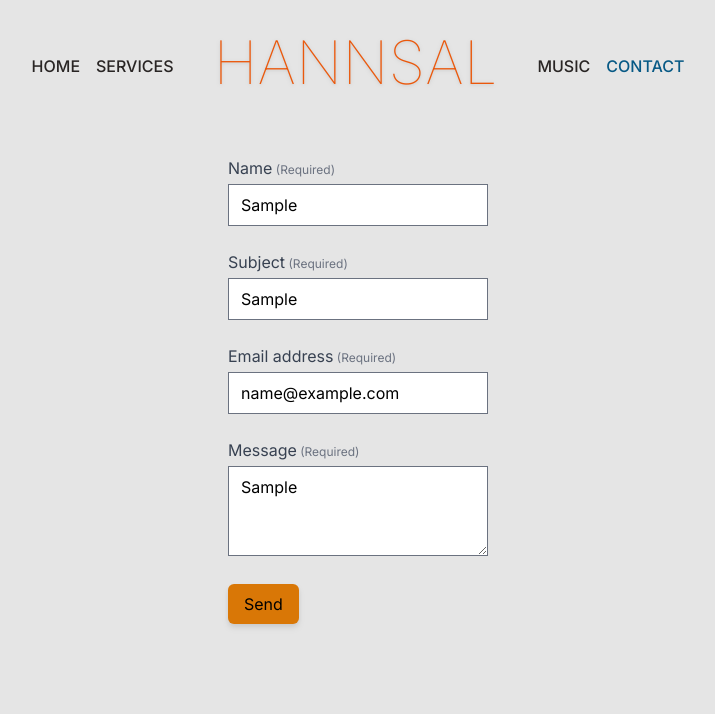
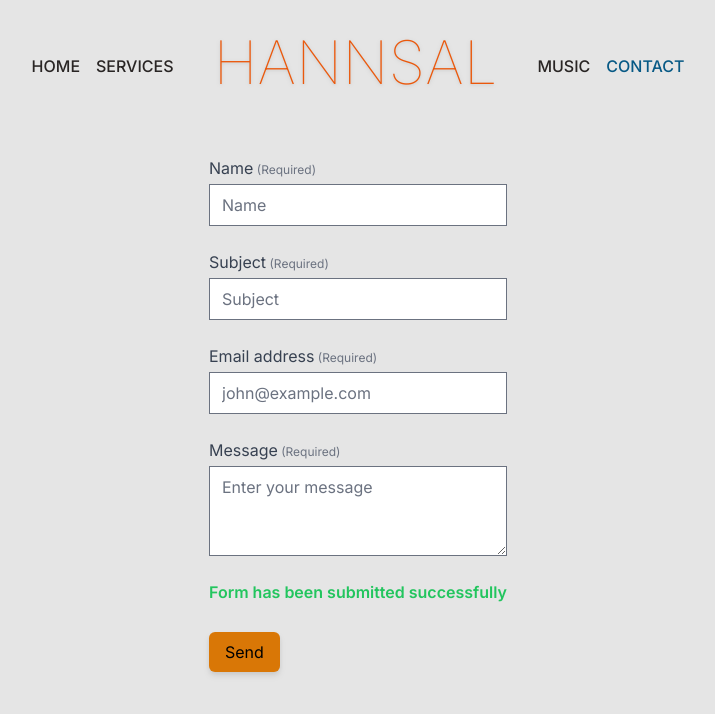
Before and after one commit to hapsal/musicportfolio, a Next.js app: page /contact in a window 1280 px wide. Both pictures are taken after typing "Sample", "Sample", "name@example.com", "Sample" into the empty fields and a click on the button "Send". Shown: the top 714 px of the page, without its empty margins (282-997 px from the left). Built offline with nearby package versions, Linux system fonts and the light colour scheme.

Commit message:
feat: added form-validation

```diff
--- a/package.json
+++ b/package.json
@@ -17,6 +17,7 @@
     "postcss": "8.4.23",
     "react": "18.2.0",
     "react-dom": "18.2.0",
+    "react-hook-form": "^7.43.9",
     "tailwindcss": "3.3.1"
   },
   "devDependencies": {
--- a/src/pages/contact.js
+++ b/src/pages/contact.js
@@ -1,35 +1,109 @@
-import React from "react";
+import React, { useState } from "react";
+import { useForm } from "react-hook-form";
+import { motion, AnimatePresence } from "framer-motion"
 
 
 const Contact = () => {
+    const { register, handleSubmit, formState: { errors }, reset } = useForm()
+    const [success, setSuccess] = useState()
+
+    const onSubmit = (data) => {{
+        console.log(data)
+        reset()
+        setSuccess(true)
+    }}
+
     return (
         <main className="flex justify-center min-h-screen">
             <div className="mt-8 max-w-md">
+                    <form method="post" autoComplete="off" onSubmit={e => e.preventDefault()}>
                         <div className="grid grid-cols-1 gap-6">
                             <label className="block">
                                 <span className="text-gray-700">Name</span>
                                 <span className="text-gray-500 text-xs"> (Required)</span>
-                        <input type="text" className="mt-1 block w-full" placeholder="Name" required/>
+                                <input type="text" className="mt-1 block w-full" placeholder="Name" id="name"
+                                required
+                                {...register("name", {required: true, maxLength: 40})}
+                                />
+                                <AnimatePresence mode="wait" initial={false}>
+                                    {errors.name &&
+                                    <motion.p role="alert" className="flex items-center gap-1 px-2 mt-1 font-semibold text-red-500 bg-red-100 rounded-md"
+                                    initial={{opacity: 0, y: 10}}
+                                    animate={{opacity: 1, y: 0}}
+                                    exit={{opacity: 0, y: 10}}
+                                    transition={{ duration: 0.2, type: "spring", stiffness: 120  }}
+                                    >
+                                    Name is required
+                                    </motion.p>}
+                                </AnimatePresence>
                             </label>
                             <label className="block">
                                 <span className="text-gray-700">Subject</span>
                                 <span className="text-gray-500 text-xs"> (Required)</span>
-                        <input type="text" className="mt-1 block w-full" placeholder="Subject" required/>
+                                <input type="text" className="mt-1 block w-full" placeholder="Subject" id="subject"
+                                required
+                                {...register("subject", {required: true, maxLength: 40})}
+                                />
+                                <AnimatePresence mode="wait" initial={false}>
+                                    {errors.subject &&
+                                    <motion.p role="alert" className="flex items-center gap-1 px-2 mt-1 font-semibold text-red-500 bg-red-100 rounded-md"
+                                    initial={{opacity: 0, y: 10}}
+                                    animate={{opacity: 1, y: 0}}
+                                    exit={{opacity: 0, y: 10}}
+                                    transition={{ duration: 0.2, type: "spring", stiffness: 120  }}
+                                    >
+                                    Subject is required
+                                    </motion.p>}
+                                </AnimatePresence>
                             </label>
                             <label className="block">
                                 <span className="text-gray-700">Email address</span>
                                 <span className="text-gray-500 text-xs"> (Required)</span>
-                        <input type="email" className="mt-1 block w-full" placeholder="john@example.com" required/>
+                                <input type="email" className="mt-1 block w-full" placeholder="john@example.com" id="email"
+                                required
+                                {...register("email", {required: true, pattern: /^(([^<>()[\]\\.,;:\s@"]+(\.[^<>()[\]\\.,;:\s@"]+)*)|(".+"))@((\[[0-9]{1,3}\.[0-9]{1,3}\.[0-9]{1,3}\.[0-9]{1,3}\])|(([a-zA-Z\-0-9]+\.)+[a-zA-Z]{2,}))$/})}
+                                />
+                                <AnimatePresence mode="wait" initial={false}>
+                                    {errors.email &&
+                                    <motion.p role="alert" className="flex items-center gap-1 px-2 mt-1 font-semibold text-red-500 bg-red-100 rounded-md"
+                                    initial={{opacity: 0, y: 10}}
+                                    animate={{opacity: 1, y: 0}}
+                                    exit={{opacity: 0, y: 10}}
+                                    transition={{ duration: 0.2, type: "spring", stiffness: 120  }}
+                                    >
+                                    Email is required
+                                    </motion.p>}
+                                </AnimatePresence>
                             </label>
                             <label className="block">
                                 <span className="text-gray-700">Message</span>
                                 <span className="text-gray-500 text-xs"> (Required)</span>
-                        <textarea className="mt-1 block w-full" rows="3" placeholder="Enter your message" required></textarea>
+                                <textarea className="mt-1 block w-full" rows="3" placeholder="Enter your message" id="message"
+                                required
+                                {...register("message", {required: true, maxLength: 1000})}
+                                ></textarea>
+                                <AnimatePresence mode="wait" initial={false}>
+                                    {errors.message &&
+                                    <motion.p role="alert" className="flex items-center gap-1 px-2 mt-1 font-semibold text-red-500 bg-red-100 rounded-md"
+                                    initial={{opacity: 0, y: 10}}
+                                    animate={{opacity: 1, y: 0}}
+                                    exit={{opacity: 0, y: 10}}
+                                    transition={{ duration: 0.2, type: "spring", stiffness: 120  }}
+                                    >
+                                    Message is required
+                                    </motion.p>}
+                                </AnimatePresence>
                             </label>
+                            <div>
+                                {success && (
+                                    <p className="flex items-center font-semibold text-green-500">Form has been submitted successfully</p>
+                                )}
+                            </div>
                             <label className="block">
-                        <button className="mt-1 block rounded-md drop-shadow-md bg-amber-600 text-black-900 text-lg-thin max-w-full px-4 py-2">Send</button>
+                                <button onClick={handleSubmit(onSubmit)} className="mt-1 block rounded-md drop-shadow-md bg-amber-600 text-black-900 text-lg-thin max-w-full px-4 py-2">Send</button>
                             </label>
                         </div>
+                    </form>
             </div>
         </main>
     )
```
Also changed, not shown: 1 other file (tests, documents, lock files or other folders). Lines whose indentation alone changed are shown as unchanged.
